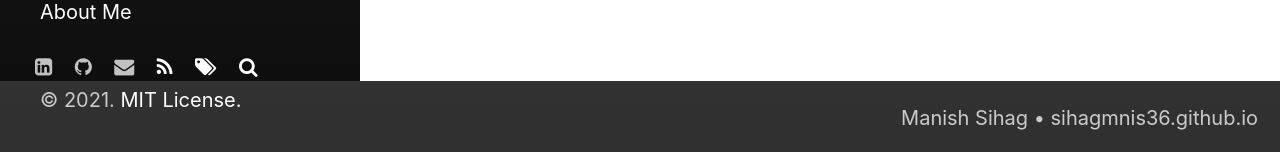
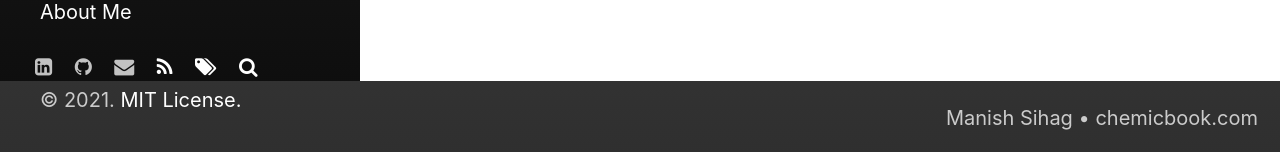
Before and after one commit to kmnis/kmnis.github.io, a Jekyll site: the page built from index.html, in a window 1280 px wide and 900 px high, scrolled down 74 px. Shown: the part 745-897 px from the top of the window. Built offline with Jekyll 4.4.1, drawn with Linux system fonts in a browser that asks for light colours; nearby versions of some CDN libraries; the list of posts is cut into pages by our own code.

Commit message:
Updated footer element

```diff
--- a/_includes/custom-foot.html
+++ b/_includes/custom-foot.html
@@ -1,5 +1,5 @@
 <p style="text-align: right; margin: 1.1rem;">
-    Manish Sihag  •  sihagmnis36.github.io
+    Manish Sihag  •  chemicbook.com
 </p>
 
 <!-- <div style="text-align: center;">Reach out to me on</div>
```
Also changed, not shown: README.md.
